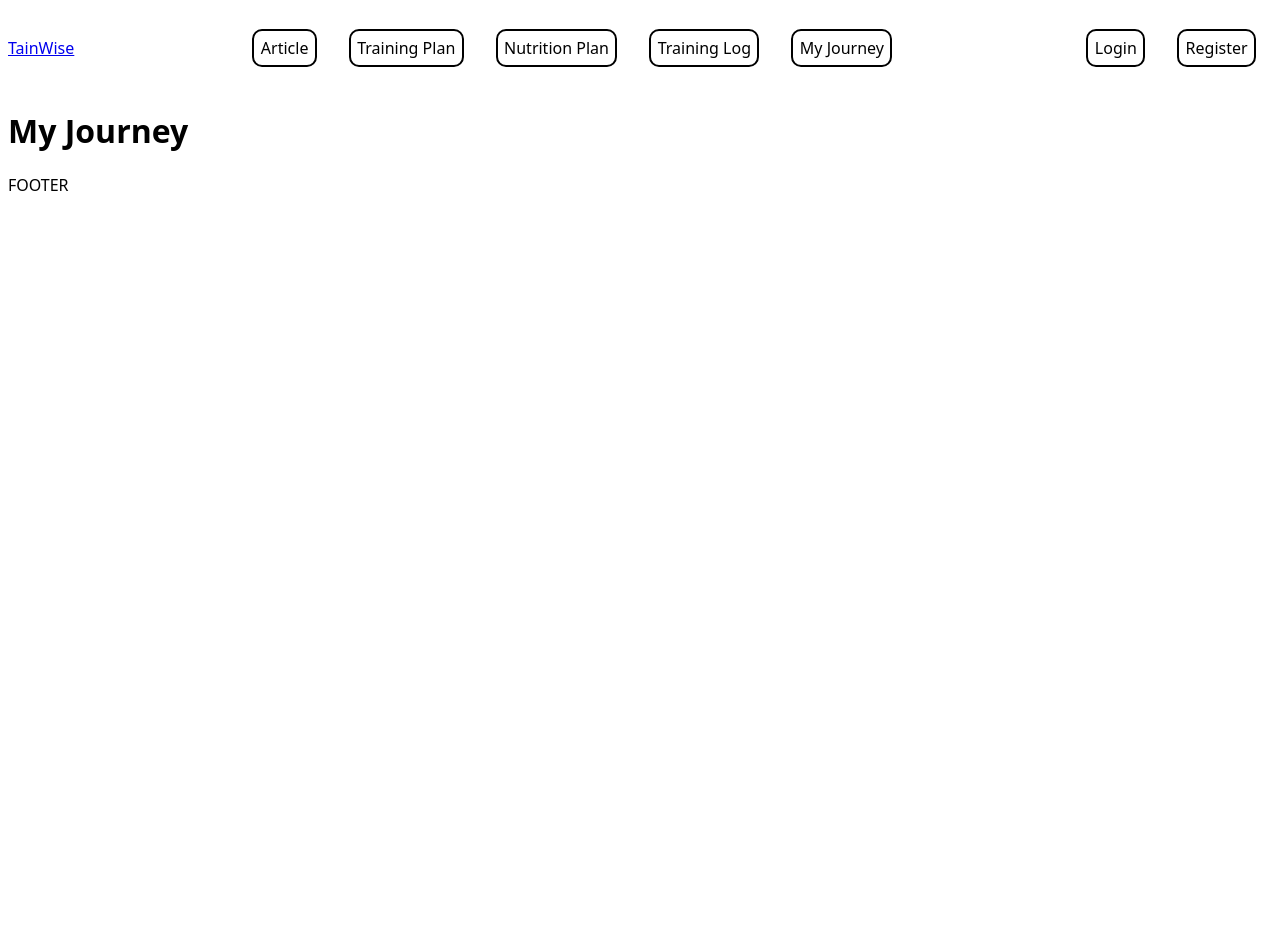
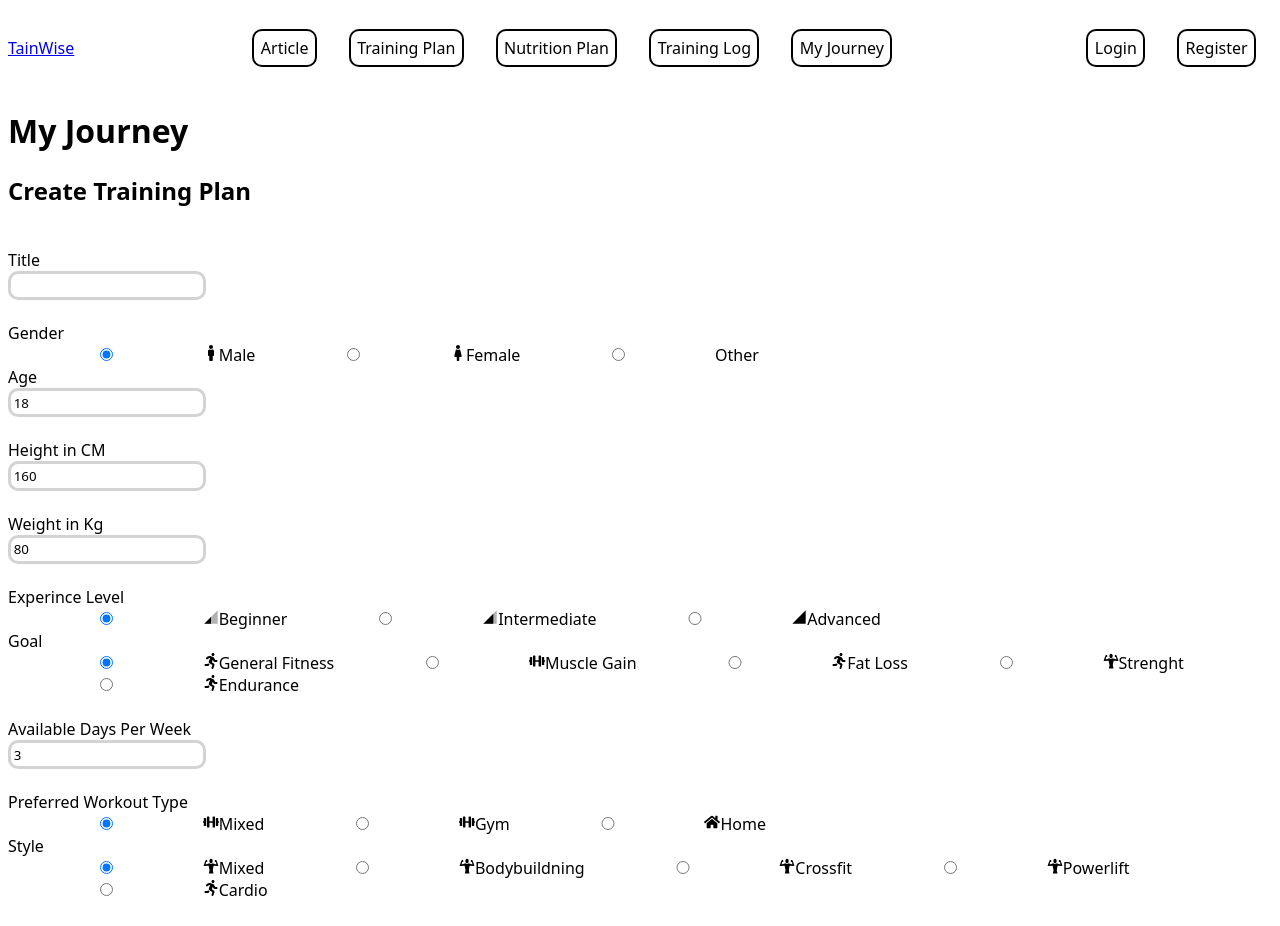
Before and after one commit to MoatasemKeliem/fsu2d-examensarbete-trainwise-deploy-v, a React (Vite) app in the folder client/: page /my-journey in a window 1280 px wide. Shown: the top 926 px of the page. Before the commit the page ends 800 px from the top, so only its background shows below. Built offline with nearby package versions, Linux system fonts and the light colour scheme.

Commit message:
Created the form for training plan, now only functionality left

```diff
--- a/client/package.json
+++ b/client/package.json
@@ -13,6 +13,7 @@
     "axios": "^1.13.2",
     "react": "^19.2.0",
     "react-dom": "^19.2.0",
+    "react-icons": "^5.5.0",
     "react-router-dom": "^7.10.1"
   },
   "devDependencies": {
--- /dev/null
+++ b/client/src/components/TrainingPlanForm.tsx
@@ -0,0 +1,156 @@
+import { useState } from "react"
+import type { ITrainingPlan } from "../model/IPlans"
+import { gender, goal, level, preferredWorkoutType, style } from "../utils"
+
+const TrainingPlanForm = () => {
+    const [createTraining, setCreateTraining] = useState<ITrainingPlan>({
+        gender: "male",
+        age: 18,
+        heightCm: 160,
+        weightKg: 80,
+        title: "",
+        experienceLevel: "beginner",
+        goal: "general_fitness",
+        workoutDaysPerWeek: 3,
+        preferredWorkoutType: "mixed",
+        style: "mixed",
+        injuries: "",
+    })
+
+
+    return (
+        <div>
+            <h2>Create Training Plan</h2>
+            <form action="">
+                <br />
+                <label>Title <br />
+                    <input type="text" min={1} name="title" value={createTraining.title} onChange={(e) => { setCreateTraining({ ...createTraining, title: e.target.value }) }} />
+                </label><br /><br />
+                <span>Gender</span> <br />
+                {
+                    gender.map((option) => {
+                        return (
+                            <label key={option.value}>
+                                <input type="radio"
+                                    checked={createTraining.gender === option.value}
+                                    name="gender"
+                                    value={createTraining.gender}
+                                    onChange={() => { setCreateTraining({ ...createTraining, gender: option.value }) }}
+                                />
+                                <span>{option.icon}</span>
+                                {option.label}
+
+                            </label>
+                        )
+                    })
+                }
+                <br />
+                <label>Age <br />
+                    <input type="number" min={1} name="age" value={createTraining.age} onChange={(e) => { setCreateTraining({ ...createTraining, age: Number(e.target.value) }) }} />
+                </label><br />
+
+                <br />
+                <label>Height in CM <br />
+                    <input type="number" min={1} name="heightCm" value={createTraining.heightCm} onChange={(e) => { setCreateTraining({ ...createTraining, heightCm: Number(e.target.value) }) }} />
+                </label><br />
+
+                <br />
+                <label>Weight in Kg <br />
+                    <input type="number" min={1} name="weightKg" value={createTraining.weightKg} onChange={(e) => { setCreateTraining({ ...createTraining, weightKg: Number(e.target.value) }) }} />
+                </label><br /> <br />
+
+
+                <span>Experince Level</span> <br />
+                {
+                    level.map((option) => {
+                        return (
+                            <label key={option.value}>
+                                <input type="radio"
+                                    checked={createTraining.experienceLevel === option.value}
+                                    name="experienceLevel"
+                                    value={createTraining.experienceLevel}
+                                    onChange={() => { setCreateTraining({ ...createTraining, experienceLevel: option.value as ITrainingPlan["experienceLevel"] }) }}
+                                />
+                                <span>{option.icon}</span>
+                                {option.label}
+
+                            </label>
+                        )
+                    })
+                }
+                <br />
+
+                <span>Goal</span> <br />
+                {
+                    goal.map((option) => {
+                        return (
+                            <label key={option.value}>
+                                <input type="radio"
+                                    checked={createTraining.goal === option.value}
+                                    name="goal"
+                                    value={createTraining.goal}
+                                    onChange={() => { setCreateTraining({ ...createTraining, goal: option.value as ITrainingPlan["goal"] }) }}
+                                />
+                                <span>{option.icon}</span>
+                                {option.label}
+
+                            </label>
+                        )
+                    })
+                }
+                <br />
+                <br />
+                <label>Available Days Per Week <br />
+                    <input type="number" min={1} max={7} name="workoutDaysPerWeek" value={createTraining.workoutDaysPerWeek} onChange={(e) => { setCreateTraining({ ...createTraining, workoutDaysPerWeek: Number(e.target.value) }) }} />
+                </label><br /> <br />
+
+                <span>Preferred Workout Type</span> <br />
+                {
+                    preferredWorkoutType.map((option) => {
+                        return (
+                            <label key={option.value}>
+                                <input type="radio"
+                                    checked={createTraining.preferredWorkoutType === option.value}
+                                    name="preferredWorkoutType"
+                                    value={createTraining.preferredWorkoutType}
+                                    onChange={() => { setCreateTraining({ ...createTraining, preferredWorkoutType: option.value as ITrainingPlan["preferredWorkoutType"] }) }}
+                                />
+                                <span>{option.icon}</span>
+                                {option.label}
+
+                            </label>
+                        )
+                    })
+                }
+                <br />
+
+                <span>Style</span> <br />
+                {
+                    style.map((option) => {
+                        return (
+                            <label key={option.value}>
+                                <input type="radio"
+                                    checked={createTraining.style === option.value}
+                                    name="style"
+                                    value={createTraining.style}
+                                    onChange={() => { setCreateTraining({ ...createTraining, style: option.value as ITrainingPlan["style"] }) }}
+                                />
+                                <span>{option.icon}</span>
+                                {option.label}
+
+                            </label>
+                        )
+                    })
+                }
+                <br />
+                <br />
+                <label>Injuries<br />
+                    <input type="text" min={1} max={7} name="injuries" value={createTraining.injuries} onChange={(e) => { setCreateTraining({ ...createTraining, injuries: e.target.value }) }} />
+                </label><br /> <br />
+
+            </form>
+        </div>
+    )
+}
+
+export default TrainingPlanForm
--- /dev/null
+++ b/client/src/model/IPlans.ts
@@ -0,0 +1,13 @@
+export interface ITrainingPlan {
+    gender: string;
+    age: number;
+    heightCm: number;
+    weightKg: number;
+    title?: string;
+    experienceLevel: "beginner" | "intermediate" | "advanced";
+    goal: "muscle_gain" | "fat_loss" | "strength" | "endurance" | "general_fitness";
+    workoutDaysPerWeek: number;
+    preferredWorkoutType: "gym" | "home" | "mixed";
+    style?: "bodybuildning" | "crossfit" | "powerlift" | "cardio" | "mixed";
+    injuries?: string;
+}
--- a/client/src/pages/MyJourney.tsx
+++ b/client/src/pages/MyJourney.tsx
@@ -1,8 +1,10 @@
+import TrainingPlanForm from "../components/TrainingPlanForm"
 
 const MyJourney = () => {
     return (
         <div>
             <h1>My Journey</h1>
+            <TrainingPlanForm />
         </div>
     )
 }
--- a/client/src/utils.ts
+++ /dev/null
@@ -1 +0,0 @@
-export const Backend_URL = "http://localhost:3000"
--- /dev/null
+++ b/client/src/utils.tsx
@@ -0,0 +1,39 @@
+export const Backend_URL = "http://localhost:3000"
+import { FaDumbbell, FaFemale, FaHome, FaMale, FaRunning } from "react-icons/fa"
+import { MdSignalCellular1Bar, MdSignalCellular3Bar, MdSignalCellular4Bar } from "react-icons/md"
+import { GiStrong } from "react-icons/gi";
+
+
+export const gender = [
+    { label: "Male", value: "male", icon: <FaMale /> },
+    { label: "Female", value: "female", icon: <FaFemale /> },
+    { label: "Other", value: "other" }
+]
+
+export const level = [
+    { label: "Beginner", value: "beginner", icon: <MdSignalCellular1Bar /> },
+    { label: "Intermediate", value: "intermediate", icon: <MdSignalCellular3Bar /> },
+    { label: "Advanced", value: "advanced", icon: <MdSignalCellular4Bar /> },
+]
+
+export const goal = [
+    { label: "General Fitness", value: "general_fitness", icon: <FaRunning /> },
+    { label: "Muscle Gain", value: "muscle_gain", icon: <FaDumbbell /> },
+    { label: "Fat Loss", value: "fat_loss", icon: <FaRunning /> },
+    { label: "Strenght", value: "strength", icon: <GiStrong /> },
+    { label: "Endurance", value: "endurance", icon: <FaRunning /> },
+]
+
+export const preferredWorkoutType = [
+    { label: "Mixed", value: "mixed", icon: <FaDumbbell /> },
+    { label: "Gym", value: "gym", icon: <FaDumbbell /> },
+    { label: "Home", value: "home", icon: <FaHome /> },
+]
+
+export const style = [
+    { label: "Mixed", value: "mixed", icon: <GiStrong /> },
+    { label: "Bodybuildning", value: "bodybuildning", icon: <GiStrong /> },
+    { label: "Crossfit", value: "crossfit", icon: <GiStrong /> },
+    { label: "Powerlift", value: "strength", icon: <GiStrong /> },
+    { label: "Cardio", value: "cardio", icon: <FaRunning /> }
+]
```
Also changed, not shown: 1 other file (tests, documents, lock files or other folders).
